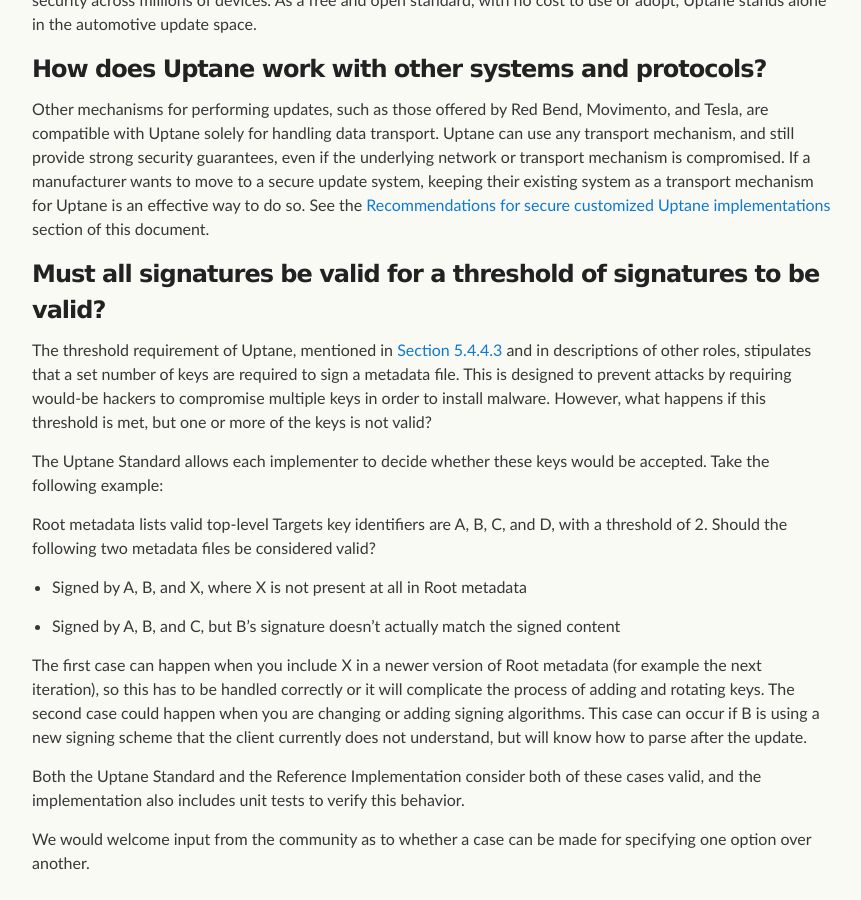
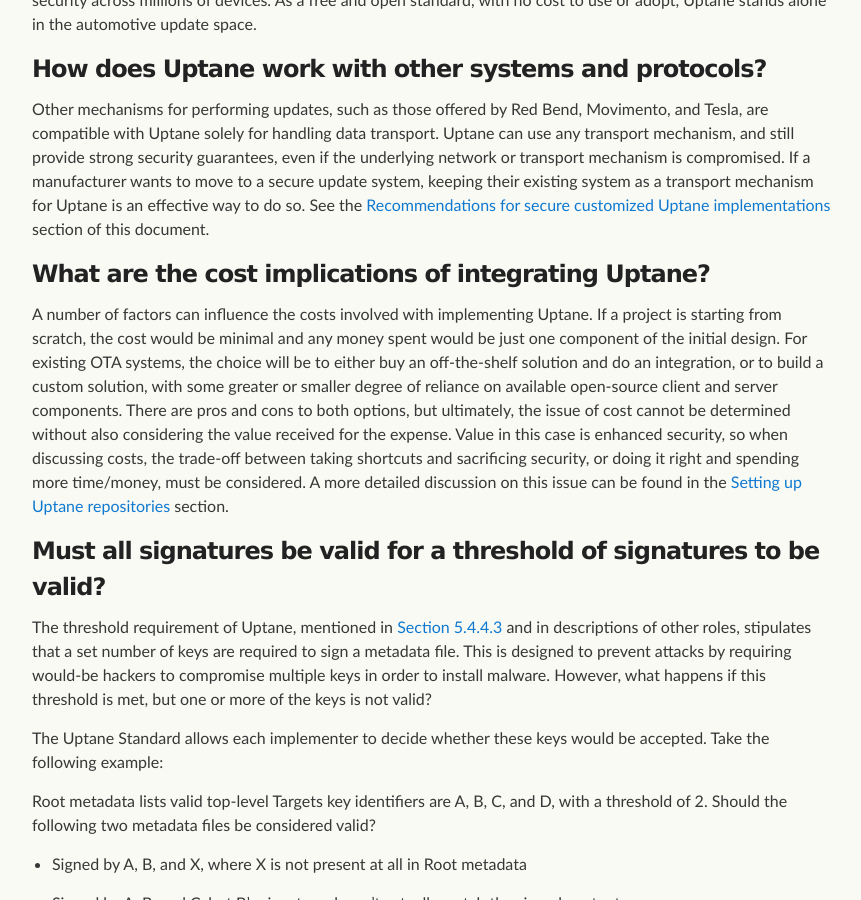
Before and after one commit to uptane/deployment-considerations, a Jekyll site: the page built from faq.md, in a window 1280 px wide and 900 px high, scrolled down 795 px. Shown: the whole window, without its empty margins (208-1069 px from the left). Built offline with Jekyll 4.4.1, drawn with Linux system fonts in a browser that asks for light colours; our own code applies the rules of GitHub Pages for plain Markdown files.

Commit message:
Adding cost item to FAQ (#123)
* Adding cost item to FAQ

* Update faq.md

Co-authored-by: Patti Vacek <pattivacek@gmail.com>

Co-authored-by: Patti Vacek <pattivacek@gmail.com>

```diff
--- a/faq.md
+++ b/faq.md
@@ -18,6 +18,9 @@ No other automotive-grade update system has been designed to work in such rigoro
 
 Other mechanisms for performing updates, such as those offered by Red Bend, Movimento, and Tesla, are compatible with Uptane solely for handling data transport. Uptane can use any transport mechanism, and still provide strong security guarantees, even if the underlying network or transport mechanism is compromised. If a manufacturer wants to move to a secure update system, keeping their existing system as a transport mechanism for Uptane is an effective way to do so. See the [Recommendations for secure customized Uptane implementations](https://uptane.github.io/deployment-considerations/customizations.html) section of this document.
 
+### **What are the cost implications of integrating Uptane?**
+
+A number of factors can influence the costs involved with implementing Uptane. If a project is starting from scratch, the cost would be minimal and any money spent would be just one component of the initial design. For existing OTA systems, the choice will be to either buy an off-the-shelf solution and do an integration, or to build a custom solution, with some greater or smaller degree of reliance on available open-source client and server components. There are pros and cons to both options, but ultimately, the issue of cost cannot be determined without also considering the value received for the expense. Value in this case is enhanced security, so when discussing costs, the trade-off between taking shortcuts and sacrificing security, or doing it right and spending more time/money, must be considered. A more detailed discussion on this issue can be found in the [Setting up Uptane repositories](http:/uptane.github.io/deployment-considerations/repositories.html) section.
 
 ### **Must all signatures be valid for a threshold of signatures to be valid?**
 
```
